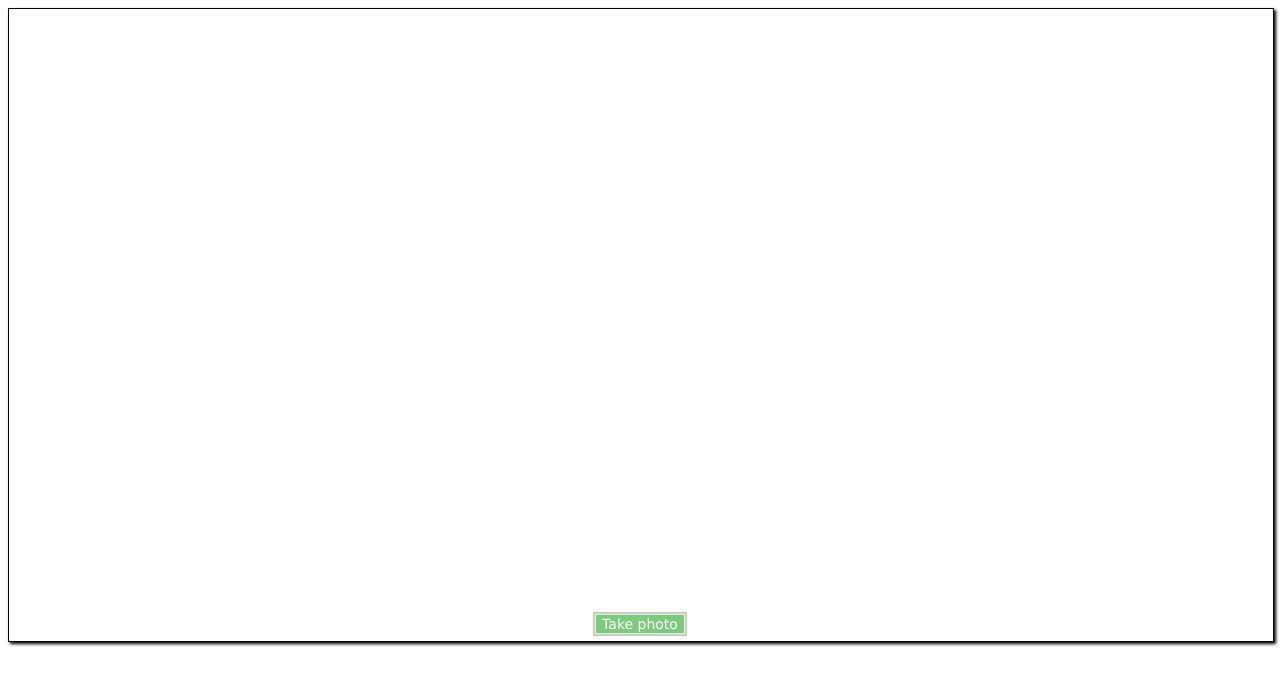
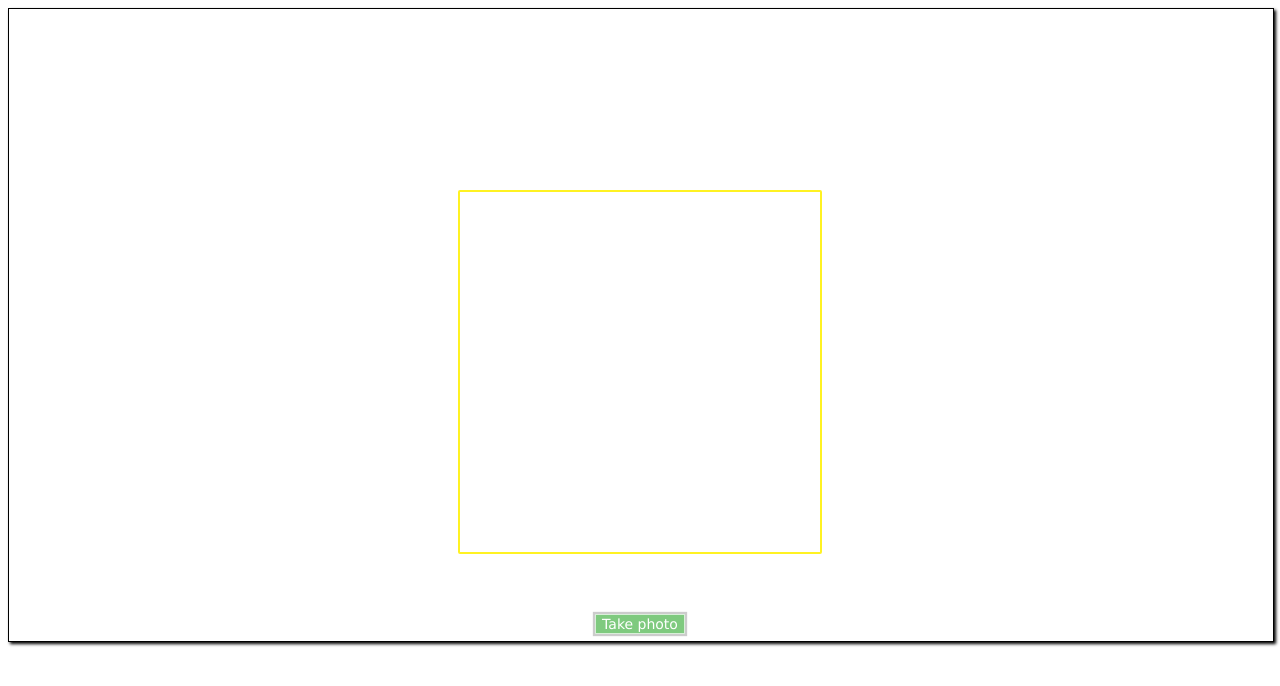
Before and after one commit to josealencar/image-capture-html, a website with bundled scripts: page index.html in a window 1280 px wide. Built offline with nearby package versions, Linux system fonts and the light colour scheme.

Commit message:
feat(overlay): adiciona camada para foco

```diff
--- a/index.html
+++ b/index.html
@@ -19,6 +19,9 @@
 		</div>
 		<canvas id="canvas" class="fill-screen">
 		</canvas>
+		<div class="app__overlay">
+			<div class="app__overlay-frame"></div>
+		</div>
 		<div id="output" class="output" style="display: none;">
 			<img id="photo" alt="The screen capture will appear in this box.">
 			<button id="startagain">Try again</button>
--- a/main.css
+++ b/main.css
@@ -62,3 +62,19 @@
     height: 100%;
     margin: 0 0 0 0;
 }
+
+.app__overlay {
+    position: fixed;
+    top: -56px;
+    bottom: 0;
+    right: 0;
+    left: 0;
+    border-color: #fff223;
+    border-width: 2px;
+    transition: all .2s ease-in;
+    width: 360px;
+    height: 360px;
+    margin: auto;
+    border-radius: 2px;
+    border-style: solid;
+}
```
